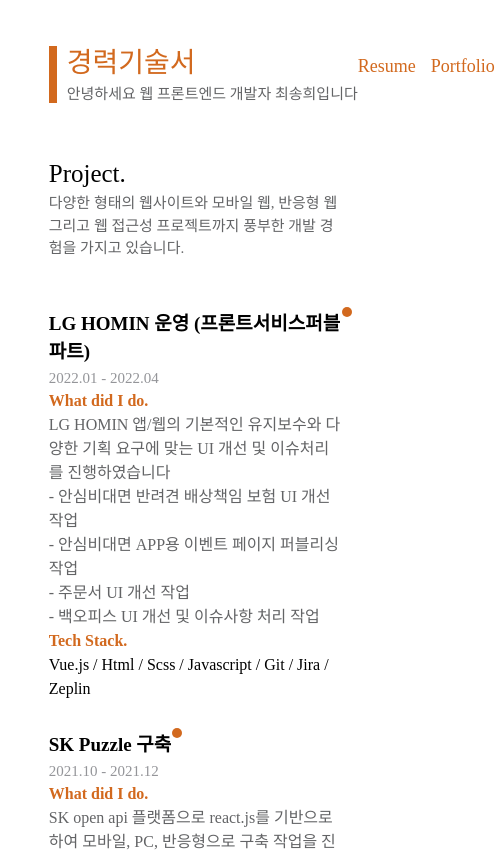
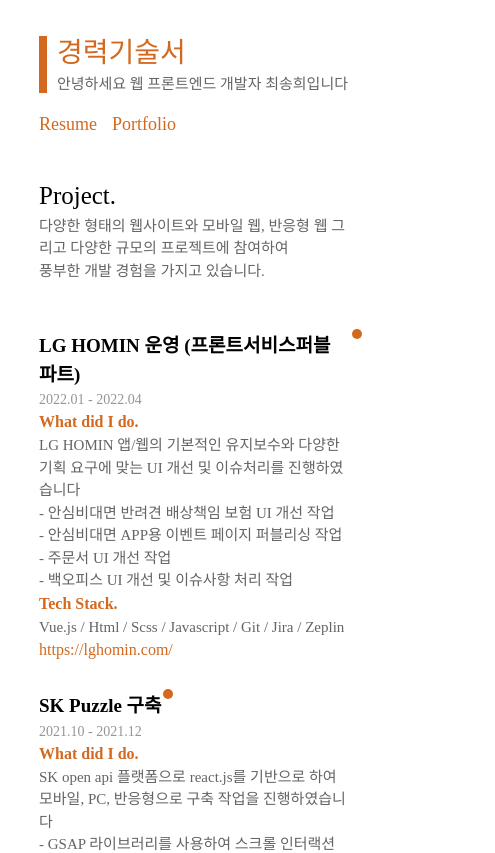
Before and after one commit to choi-songhee/career, a React (Create React App) app: page / in a window 390 px wide. Shown: the top 853 px of the page, 495 px wide, since content can reach past the window. Built offline with nearby package versions, Linux system fonts and the light colour scheme.

Commit message:
프로젝트 기술 작업완료, 반응형 수정 완료

```diff
--- a/package.json
+++ b/package.json
@@ -9,6 +9,7 @@
     "node-sass": "^7.0.1",
     "react": "^18.0.0",
     "react-dom": "^18.0.0",
+    "react-icons": "^4.3.1",
     "react-scripts": "5.0.1",
     "web-vitals": "^2.1.4"
   },
--- a/src/common.scss
+++ b/src/common.scss
@@ -30,6 +30,14 @@
     color: var(--text-default);
   }
 
+  &__link-area {
+    margin-top: 15px;
+
+    @media screen and (min-width: 801px) {
+      margin-top: 0;
+    }
+  }
+
   &__link {
     font-size: 18px;
     color: var(--text-point);
@@ -45,6 +53,11 @@
 
   .inner {
     align-items: baseline;
+    flex-flow: column;
+
+    @media screen and (min-width: 801px) {
+      flex-flow: nowrap;
+    }
   }
 }
 
@@ -52,10 +65,12 @@
 .section {
   position: relative;
   flex: 1 1 auto;
-  padding: 0 12.5% 5rem;
+  padding: 0 10% 5rem;
 
   @media screen and (min-width: 801px) {
-    padding: 0 100px 5rem;
+    padding: 0 80px 5rem;
+    max-width: 1240px;
+    margin: 0 auto;
   }
 
   &__subject {
@@ -98,17 +113,28 @@
 
   &__period {
     color: #949599;
-    font-size: 15px;
+    font-size: 14px;
   }
 
   &__desc {
     color: var(--text-default);
     white-space: pre-line;
+    font-size: 15px;
+  }
+
+  &__tech {
+    font-size: 15px;
+    color: var(--text-default);
+  }
+
+  &__url {
+    color: var(--text-point);
   }
 
   .c-point {
     display: block;
     color: var(--text-point);
+    font-size: 16px;
     font-weight: 600;
   }
 }
@@ -120,13 +146,30 @@
   font-weight: 200;
 }
 
+
+// layout css
 .inner {
   display: flex;
   align-items: center;
   justify-content: space-between;
-  padding: 12.5%;
+  padding: 10%;
 
   @media screen and (min-width: 801px) {
-    padding: 100px;
+    padding: 100px 80px;
+    max-width: 1240px;
+    margin: 0 auto;
   }
 }
+
+.site-contact {
+  font-size: 0;
+
+  &__link {
+    display: inline-block;
+    margin: 0 12px;
+  }
+
+  &__icon {
+    font-size: 35px;
+  }
+}
--- a/src/components/Footer.js
+++ b/src/components/Footer.js
@@ -1,10 +1,20 @@
 import React from 'react';
+import { AiFillGithub } from 'react-icons/ai'
+import { HiMail } from 'react-icons/hi'
 
 const Footer = () => {
   return (
     <footer className="footer">
       <div className="inner">
         <span className="footer__copyright">© Songhee Choi</span>
+        <div className="site-contact">
+          <a href="https://github.com/choi-songhee" target="_blank" className="site-contact__link" aria-label="Visit Github">
+            <AiFillGithub className="site-contact__icon"/>
+          </a>
+          <a href="mailto:ssonghee15@gmail.com" className="site-contact__link" aria-label="Send Email">
+            <HiMail className="site-contact__icon"/>
+          </a>
+        </div>
       </div>
     </footer>
   );
--- a/src/components/Project.js
+++ b/src/components/Project.js
@@ -8,7 +8,8 @@
         Project.
       </h2>
       <p className="section__desc">
-        다양한 형태의 웹사이트와 모바일 웹, 반응형 웹 그리고 웹 접근성 프로젝트까지 풍부한 개발 경험을 가지고 있습니다.
+        다양한 형태의 웹사이트와 모바일 웹, 반응형 웹 그리고 다양한 규모의 프로젝트에 참여하여 <br />
+        풍부한 개발 경험을 가지고 있습니다.
       </p>
       <div className="project">
         {ProjectList.map((item, i) => (
--- a/src/data/project_list.data.js
+++ b/src/data/project_list.data.js
@@ -7,13 +7,14 @@
       '\n- 안심비대면 APP용 이벤트 페이지 퍼블리싱 작업' +
       '\n- 주문서 UI 개선 작업' +
       '\n- 백오피스 UI 개선 및 이슈사항 처리 작업',
-    tech: 'Vue.js / Html / Scss / Javascript / Git / Jira / Zeplin'
+    tech: 'Vue.js / Html / Scss / Javascript / Git / Jira / Zeplin',
+    url: 'https://lghomin.com/'
   },
   {
     title: 'SK Puzzle 구축',
     period: '2021.10 - 2021.12',
     desc: 'SK open api 플랫폼으로 react.js를 기반으로 하여 모바일, PC, 반응형으로 구축 작업을 진행하였습니다' +
-      '\n- gsap 라이브러리를 사용하여 스크롤 인터랙션 구현' +
+      '\n- GSAP 라이브러리를 사용하여 스크롤 인터랙션 구현' +
       '\n- react hook을 사용하여 상태관리와 Dom Event 구현' +
       '\n- 재사용성을 고려하여 컴포넌트 설계 작업 진행',
     tech: 'React.js / Html / Scss / Javascript / Git / Zeplin'
@@ -30,8 +31,10 @@
   {
     title: 'LG 전자 플랫폼 운영',
     period: '2021.06 - 2021.07',
-    desc: '',
-    tech: 'Html / Scss / Javascript / Jquery / Git / Jira / Zeplin'
+    desc: 'LG 전자 플랫폼 운영 프로젝트로 유지보수 업무와 기획 요구에 따른 UI 개선 작업을 진행하였습니다' +
+      '\n- AJAX를 사용하여 데이터 바인딩후 화면 렌더링',
+    tech: 'Html / Scss / Javascript / Jquery / Git / Jira / Zeplin',
+    url: 'https://www.lge.co.kr/'
   },
   {
     title: '삼성카드 약관 개선 프로젝트',
@@ -53,20 +56,26 @@
     title: '롯데 ON 운영',
     period: '2020.05 - 2020.12',
     desc: '롯데 ON 앱/웹의 기본적인 유지보수를 비롯해 다양한 기획 요구에 맞는 새로운 기능과 UI 개편 작업을 하였습니다. ' +
-      '\n- 신규 이벤트 페이지 마크업 및 스크립트 기능 개발' +
+      '\n- 신규로 진행되는 이벤트 페이지 마크업 및 스크립트 기능 개발' +
       '\n- 기획 요구에 따른 기능개선 및 이슈처리',
-    tech: 'Vue.js / Html / Javascript / Scss / Git / Jira / Zeplin'
+    tech: 'Vue.js / Html / Javascript / Scss / Git / Jira / Zeplin',
+    url: 'https://www.lotteon.com/p/display/main/lotteon?mall_no=1'
   },
   {
     title: '롯데 ON 통합 구축',
     period: '2019.11 - 2020.04',
-    desc: '작업중',
-    tech: 'Vue.js / Html / Javascript / Scss / Git / Jira / Zeplin'
+    desc: 'Vue.js를 기반으로 하여 롯데 프리미엄몰 구축 작업을 진행하였습니다' +
+      '\n- 프리미엄몰(현재 롯데백화점으로 변경) 화면 UI 구축' +
+      '\n- Swiper 이벤트, vue-masonry 등 다양한 라이브러리를 사용하여 인터페이스 구현' +
+      '\n- 시맨틱한 HTML 구조로 재사용을 고려한 컴포넌트 설계' +
+      '\n- 컴포넌트의 props 값에 따른 조건부렌더링',
+    tech: 'Vue.js / Html / Javascript / Scss / Git / Jira / Zeplin',
+    url: 'https://www.lotteon.com/p/display/main/ellotte?mall_no=2'
   },
   {
     title: '비만 365mc 대구지사 웹사이트 구축',
     period: '2019.10 - 2019.11',
-    desc: '비만 365mc 대구지사 소개 웹사이트로 웹표준 및 웹 접근성, 크로스브라우징을 고려한 반응형 퍼블리싱 작업을 진행하였습니다',
+    desc: '비만 365mc 대구지사 소개 웹사이트로 웹표준 및 웹 접근성, 크로스브라우징을 고려한 반응형 퍼블리싱 구축 작업을 진행하였습니다',
     tech: 'Html / Javascript / Scss'
   },
   {
```
Also changed, not shown: 1 other file (tests, documents, lock files or other folders).
